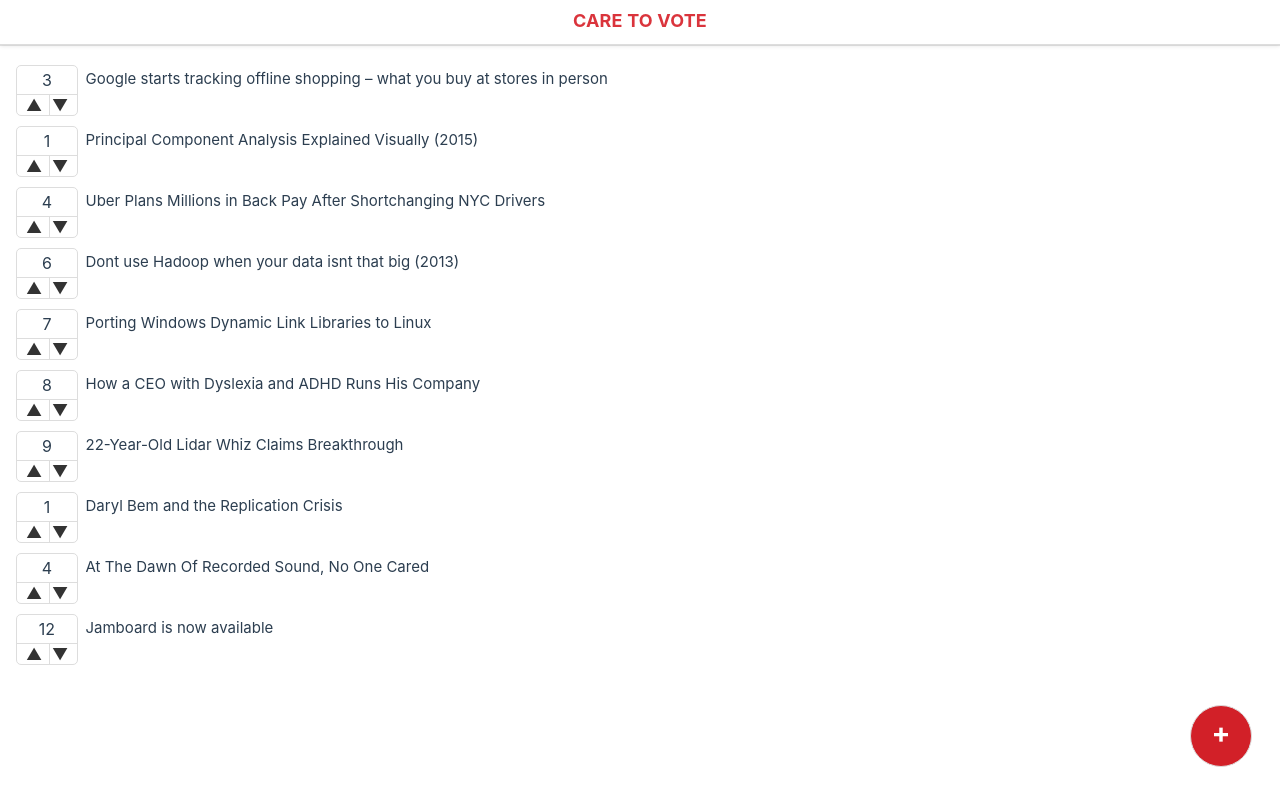
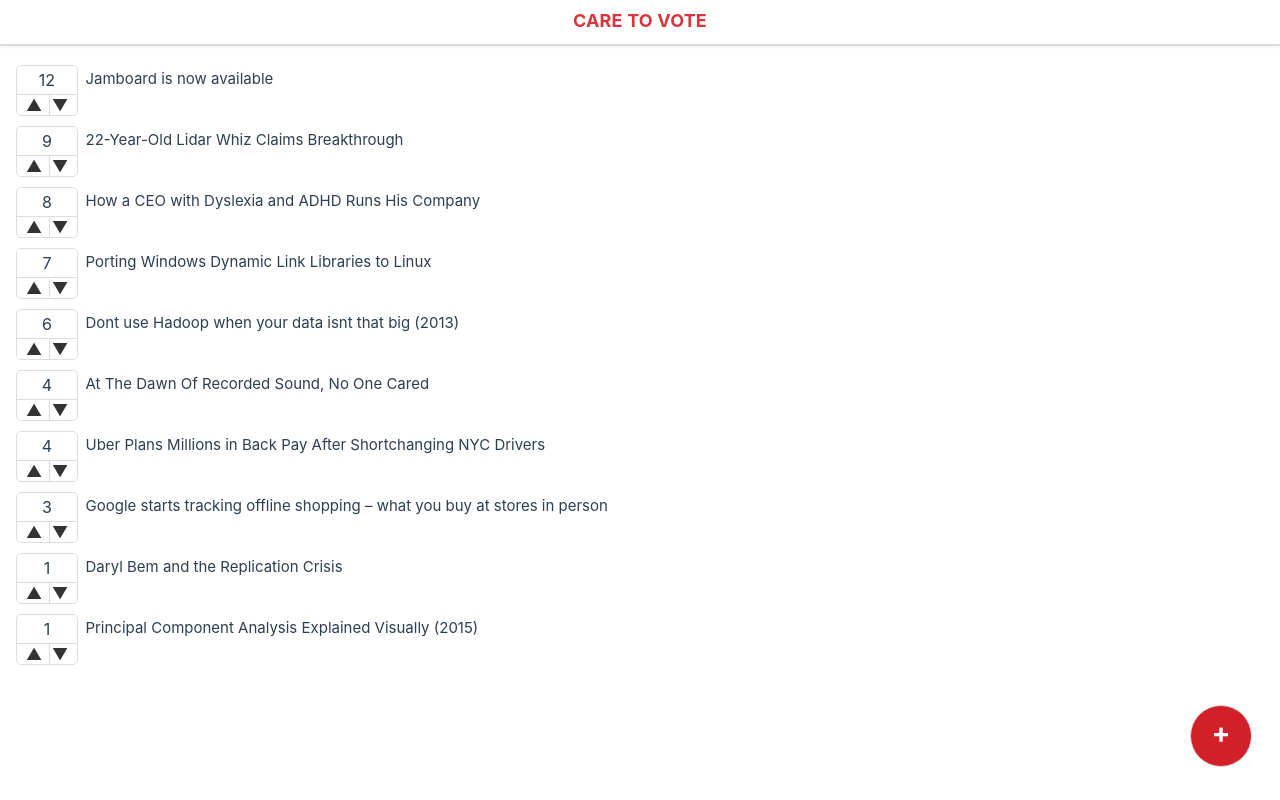
Before and after one commit to chardy/caretovote, a Vue app: page /#/ in a window 1280 px wide. Built offline with nearby package versions, Linux system fonts and the light colour scheme.

Commit message:
added sorting for popular posts using lodash

```diff
--- a/package.json
+++ b/package.json
@@ -11,6 +11,7 @@
     "lint": "eslint --ext .js,.vue src"
   },
   "dependencies": {
+    "lodash": "^4.17.4",
     "vue": "^2.2.6",
     "vue-router": "^2.3.1"
   },
--- a/src/components/List.vue
+++ b/src/components/List.vue
@@ -1,7 +1,7 @@
 <template>
   <div>
     <div id='list'>
-      <div class="item clearfix" v-for="(item, index) in items">
+      <div class="item clearfix" v-for="(item, index) in popularItems">
         <div class="vote">
           <div class="total">
             {{ item.vote }}
@@ -115,6 +115,11 @@
           item.vote = 0
         }
       }
+    },
+    computed: {
+      popularItems: function () {
+        return window._.sortBy(this.items, ['vote']).reverse()
+      }
     }
   }
 </script>
--- a/src/main.js
+++ b/src/main.js
@@ -6,6 +6,8 @@
 
 Vue.config.productionTip = false
 
+window._ = require('lodash')
+
 /* eslint-disable no-new */
 new Vue({
   el: '#app',
--- a/src/router/index.js
+++ b/src/router/index.js
@@ -5,6 +5,7 @@
 Vue.use(Router)
 
 export default new Router({
+  mode: 'history',
   routes: [
     { path: '/', name: 'List', component: List }
   ]
```
